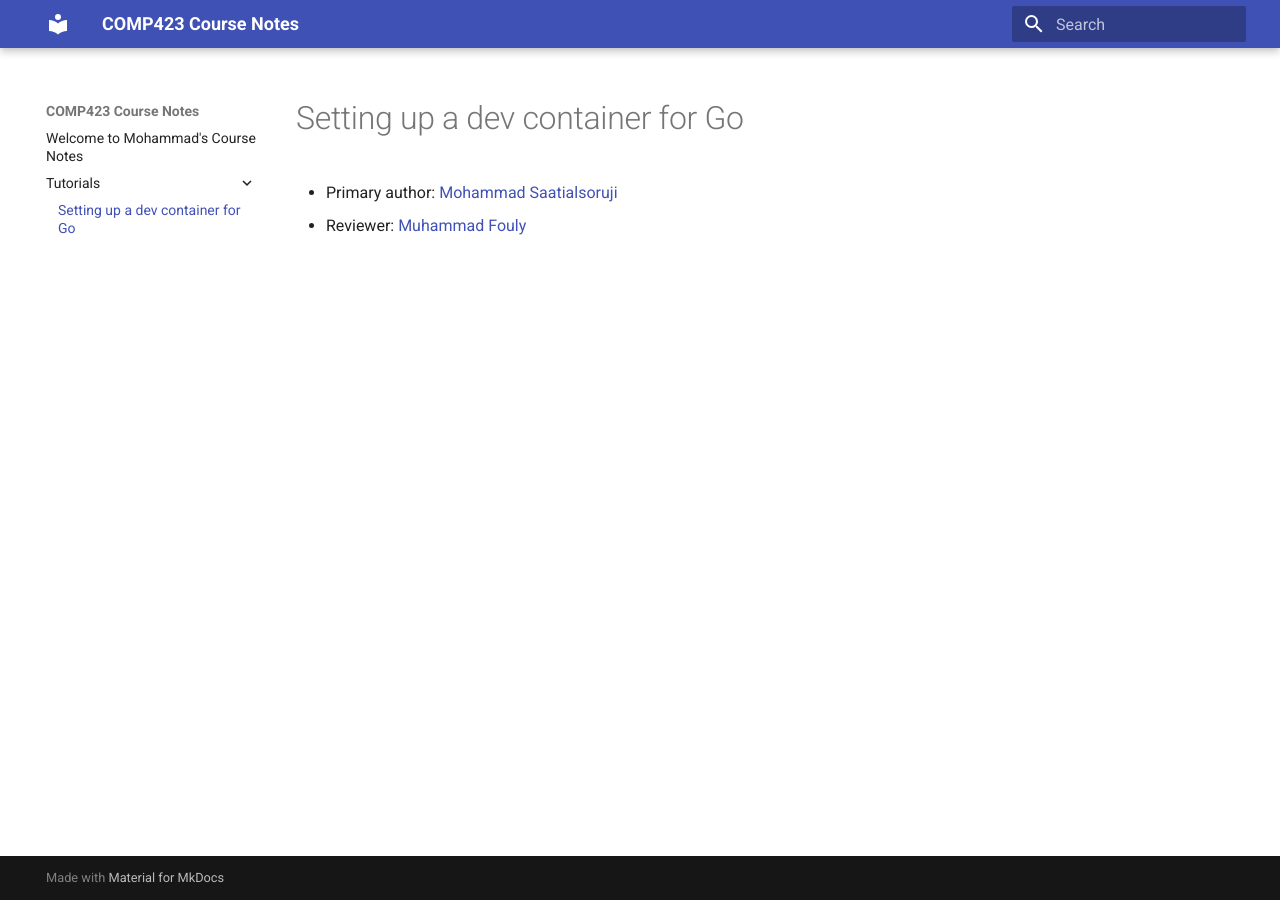
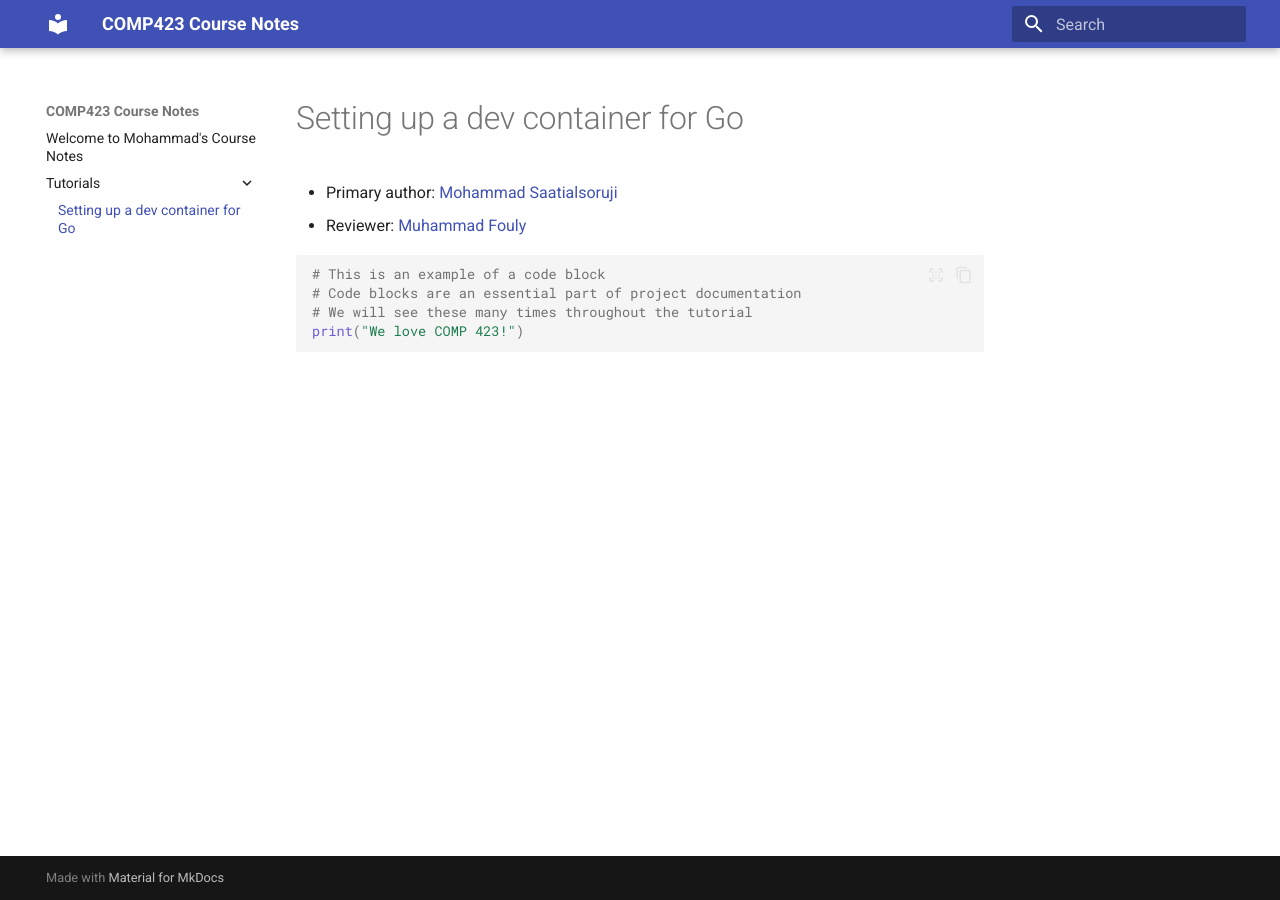
Before and after one commit to meihab/comp423-course-notes, an MkDocs documentation site: the page built from docs/tutorials/go-setup.md, in a window 1280 px wide. Built offline with MkDocs 1.6.1 and Material for MkDocs 9.7.7, drawn with Linux system fonts in a browser that asks for light colours.

Commit message:
adding code blocks

````diff
--- a/docs/tutorials/go-setup.md
+++ b/docs/tutorials/go-setup.md
@@ -2,3 +2,10 @@
 
 * Primary author: [Mohammad Saatialsoruji](https://github.com/meihab)
 * Reviewer: [Muhammad Fouly](https://github.com/MuhammadDF)
+
+``` py
+# This is an example of a code block
+# Code blocks are an essential part of project documentation
+# We will see these many times throughout the tutorial
+print("We love COMP 423!")
+```
--- a/mkdocs.yml
+++ b/mkdocs.yml
@@ -1,3 +1,15 @@
 site_name: COMP423 Course Notes
 theme:
   name: material
+  features:
+    - content.code.copy
+    - content.code.select
+
+markdown_extensions:
+  - pymdownx.highlight:
+      anchor_linenums: true
+      line_spans: __span
+      pygments_lang_class: true
+  - pymdownx.inlinehilite
+  - pymdownx.snippets
+  - pymdownx.superfences
````
